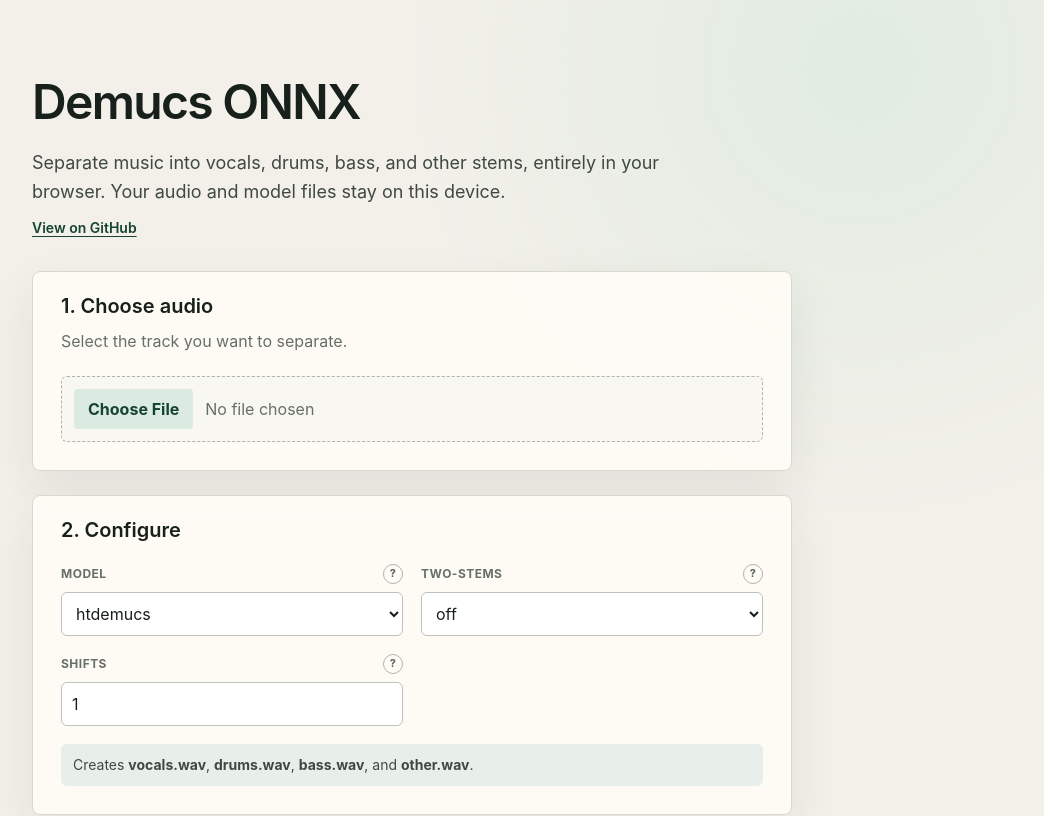
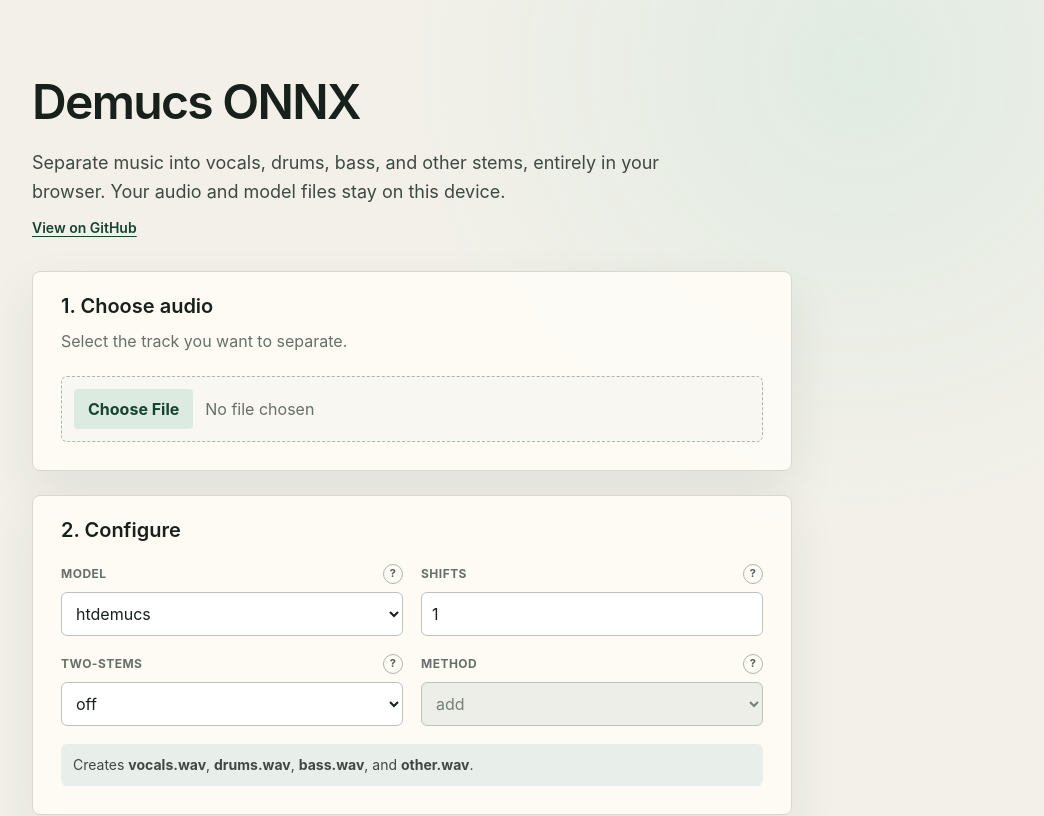
Before and after one commit to hi-ogawa/demucs-onnx, a React (Vite) app in the folder packages/app/: page / in a window 1280 px wide. Shown: the top 816 px of the page, without its empty margins (228-1272 px from the left). Built offline with nearby package versions, Linux system fonts and the light colour scheme.

Commit message:
refactor: simplify two-stems controls
Co-authored-by: OpenCode (gpt-5.6-sol) <noreply@opencode.ai>

```diff
--- a/packages/app/src/app.tsx
+++ b/packages/app/src/app.tsx
@@ -266,6 +266,29 @@ export function App() {
               </div>
               <div className="grid gap-2">
                 <div className="flex items-center justify-between text-xs font-bold tracking-[0.04em] text-[#667068] uppercase">
+                  <label htmlFor="shifts">Shifts</label>
+                  <FieldHelp>
+                    Trade speed for separation quality by averaging multiple
+                    processing passes. Runtime grows roughly in proportion.
+                  </FieldHelp>
+                </div>
+                <input
+                  className="min-h-11 w-full rounded-md border border-[#bdc2bc] bg-white px-2.5 py-2 text-base text-[#18201b] normal-case"
+                  type="number"
+                  id="shifts"
+                  value={shifts}
+                  min="1"
+                  max="4"
+                  onChange={(event) =>
+                    setPreferences((current) => ({
+                      ...current,
+                      shifts: Number(event.target.value),
+                    }))
+                  }
+                />
+              </div>
+              <div className="grid gap-2">
+                <div className="flex items-center justify-between text-xs font-bold tracking-[0.04em] text-[#667068] uppercase">
                   <label htmlFor="twoStems">Two-stems</label>
                   <FieldHelp>
                     Output the selected source and a mix without it. Other
@@ -298,50 +321,18 @@ export function App() {
               </div>
               <div className="grid gap-2">
                 <div className="flex items-center justify-between text-xs font-bold tracking-[0.04em] text-[#667068] uppercase">
-                  <label htmlFor="shifts">Shifts</label>
-                  <FieldHelp>
-                    Trade speed for separation quality by averaging multiple
-                    processing passes. Runtime grows roughly in proportion.
-                  </FieldHelp>
-                </div>
-                <input
-                  className="min-h-11 w-full rounded-md border border-[#bdc2bc] bg-white px-2.5 py-2 text-base text-[#18201b] normal-case"
-                  type="number"
-                  id="shifts"
-                  value={shifts}
-                  min="1"
-                  max="4"
-                  onChange={(event) =>
-                    setPreferences((current) => ({
-                      ...current,
-                      shifts: Number(event.target.value),
-                    }))
-                  }
-                />
-              </div>
-              {twoStems && (
-                <section
-                  className="col-span-2 mt-1 rounded-md border border-[#d9d8ce] bg-[#f8f7f1] p-4 max-[480px]:col-span-1"
-                  id="twoStemsOptions"
-                >
-                  <h3 className="mb-3 text-sm font-semibold text-[#3f4942]">
-                    Two-stems options
-                  </h3>
-                  <div className="grid grid-cols-2 items-end gap-4 max-[480px]:grid-cols-1">
-                    <div className="grid gap-2">
-                      <div className="flex items-center justify-between text-xs font-bold tracking-[0.04em] text-[#667068] uppercase">
                   <label htmlFor="method">Method</label>
                   <FieldHelp>
-                          Add combines the other separated stems. Minus
-                          subtracts the source from the original and, with
-                          htdemucs_ft, runs about four times faster. Results
-                          vary by track.
+                    Add combines the other separated stems. Minus subtracts the
+                    source from the original and, with htdemucs_ft, runs about
+                    four times faster. Results vary by track.
                   </FieldHelp>
                 </div>
                 <select
-                        className="min-h-11 w-full rounded-md border border-[#bdc2bc] bg-white px-2.5 py-2 text-base text-[#18201b]"
+                  className="min-h-11 w-full rounded-md border border-[#bdc2bc] bg-white px-2.5 py-2 text-base text-[#18201b] disabled:cursor-not-allowed disabled:bg-[#eeeee9] disabled:text-[#777f79]"
                   id="method"
                   value={method}
+                  disabled={!twoStems}
                   onChange={(event) =>
                     setPreferences((current) => ({
                       ...current,
@@ -354,25 +345,22 @@ export function App() {
                 </select>
               </div>
               <p
-                      className="rounded-md bg-[#e8eee9] px-3 py-2.5 text-sm leading-relaxed text-[#3f4942]"
-                      id="outputSummary"
-                    >
-                      Creates <strong>{twoStems}.wav</strong> and{" "}
-                      <strong>no_{twoStems}.wav</strong>.
-                    </p>
-                  </div>
-                </section>
-              )}
-              {!twoStems && (
-                <p
                 className="col-span-2 rounded-md bg-[#e8eee9] px-3 py-2.5 text-sm leading-relaxed text-[#3f4942] max-[480px]:col-span-1"
                 id="outputSummary"
               >
+                {twoStems ? (
+                  <>
+                    Creates <strong>{twoStems}.wav</strong> and{" "}
+                    <strong>no_{twoStems}.wav</strong>.
+                  </>
+                ) : (
+                  <>
                     Creates <strong>vocals.wav</strong>,{" "}
                     <strong>drums.wav</strong>, <strong>bass.wav</strong>, and{" "}
                     <strong>other.wav</strong>.
+                  </>
+                )}
               </p>
-              )}
             </div>
           </section>
 
```
Also changed, not shown: 1 other file (tests, documents, lock files or other folders). Lines whose indentation alone changed are shown as unchanged.
